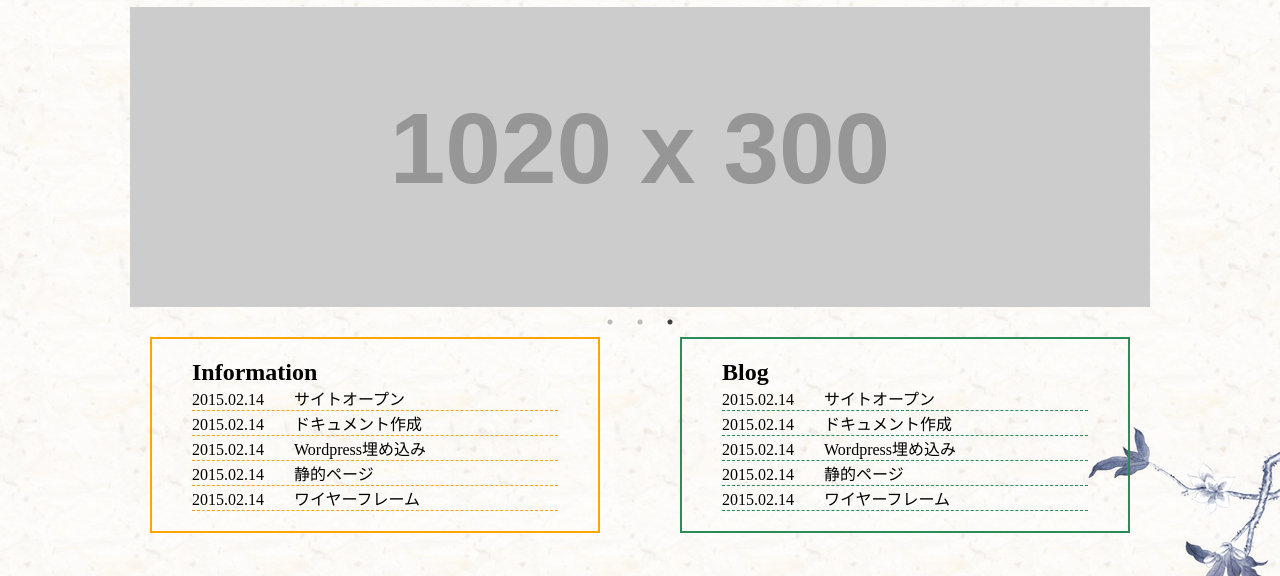
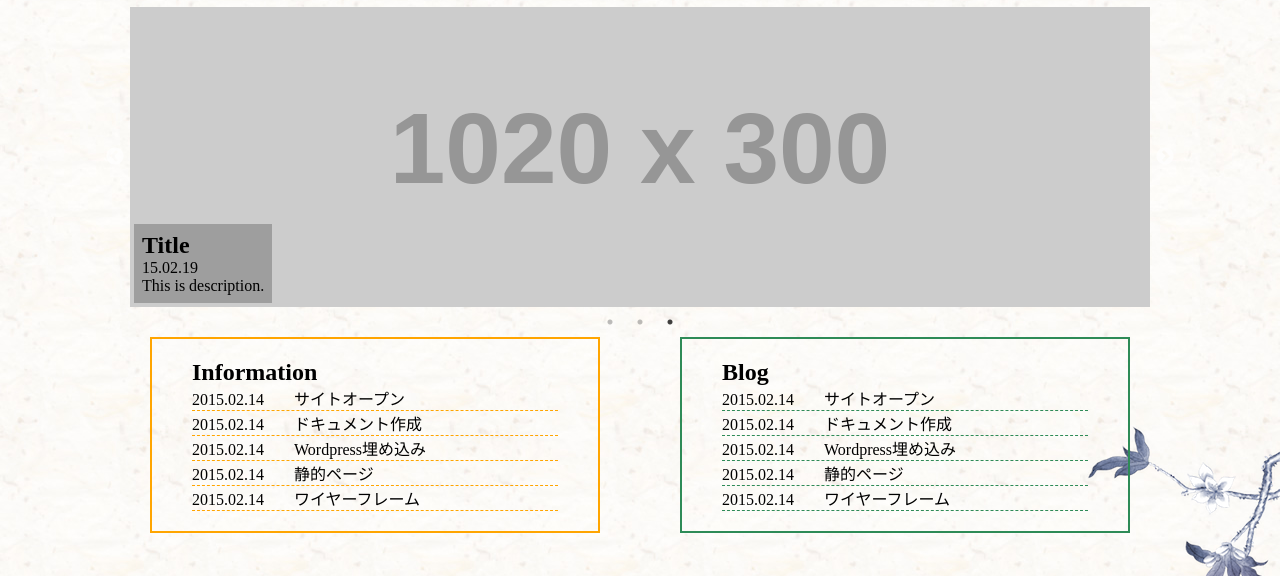
Before and after one commit to bonprosoft/MSPJPWebSite, a plain HTML site: page index.html in a window 1280 px wide. Shown: the part 143-719 px from the top of the page. Drawn offline with nearby package versions, Linux system fonts and the light colour scheme; placeholder pictures from the web are drawn by us; a web font is replaced by a local one.

Commit message:
modified carousel

```diff
--- a/css/index.css
+++ b/css/index.css
@@ -14,6 +14,11 @@
     .slick-dots{
       margin-bottom:20px;
       /*Slickのbuttomを強制的に動かしてる*/
+    }
+
+    .slick-list{
+      width:100%;
+      height:300px;
     }
     .topinfo:after{
         content: "";
@@ -55,8 +60,32 @@
         margin-right: 30px;
     }
 
-/* Blogs - ブログ一覧
+/* Slider スライダー部分
    ========================================================================== */
+
+   .topslider{
+     width:100%;
+     max-height:400px;
+     min-height:300px;
+   }
+
+   div.slider_box{
+     position:relative;
+     width:100%;
+     max-height:400px;
+     min-height:300px;
+     background-image:url('http://dummyimage.com/1020x300/ccc/fff');
+   }
+   .slider_box .slider_content{
+     position:absolute;
+     left:0;
+     bottom:0;
+     vertical-align:bottom;
+     padding:8px;
+     margin:4px;
+     background-color:rgba(50,50,50,0.3);
+   }
+
 
 /* Post - ブログ記事
    ========================================================================== */
--- a/index.html
+++ b/index.html
@@ -39,9 +39,37 @@
     <div class="main">
         <div class="container">
             <div class="topslider">
+              <div class="slider_box">
+                <div class="slider_content">
+                  <h2 class="slider_title">Title</h2>
+                  <div class="slider_date">15.02.19</div>
+                  <div class="slider_desc">This is description.</div>
+                </div>
+                <!-- width:100% height:auto; -->
+              </div>
+
+              <div class="slider_box">
+                <div class="slider_content">
+                  <h2 class="slider_title">Title</h2>
+                  <div class="slider_date">15.02.19</div>
+                  <div class="slider_desc">This is description.</div>
+                </div>
+                <!-- width:100% height:auto; -->
+              </div>
+
+              <div class="slider_box">
+                <div class="slider_content">
+                  <h2 class="slider_title">Title</h2>
+                  <div class="slider_date">15.02.19</div>
+                  <div class="slider_desc">This is description.</div>
+                </div>
+                <!-- width:100% height:auto; -->
+              </div>
+
+<!--
               <img src="http://dummyimage.com/1020x300/ccc/fff" alt="">
               <img src="http://dummyimage.com/1020x300/ccc/fff" alt="">
-              <img src="http://dummyimage.com/1020x300/ccc/fff" alt="">
+              <img src="http://dummyimage.com/1020x300/ccc/fff" alt=""> -->
                 <!-- carousel -->
             </div>
             <div class="topinfo">
@@ -100,6 +128,7 @@
     <script>
     $(document).ready(function(){
       $('.topslider').slick({
+        accessibility:true,
         slidesToShow: 1,
         slidesToScroll: 1,
         autoplay: true,
```
